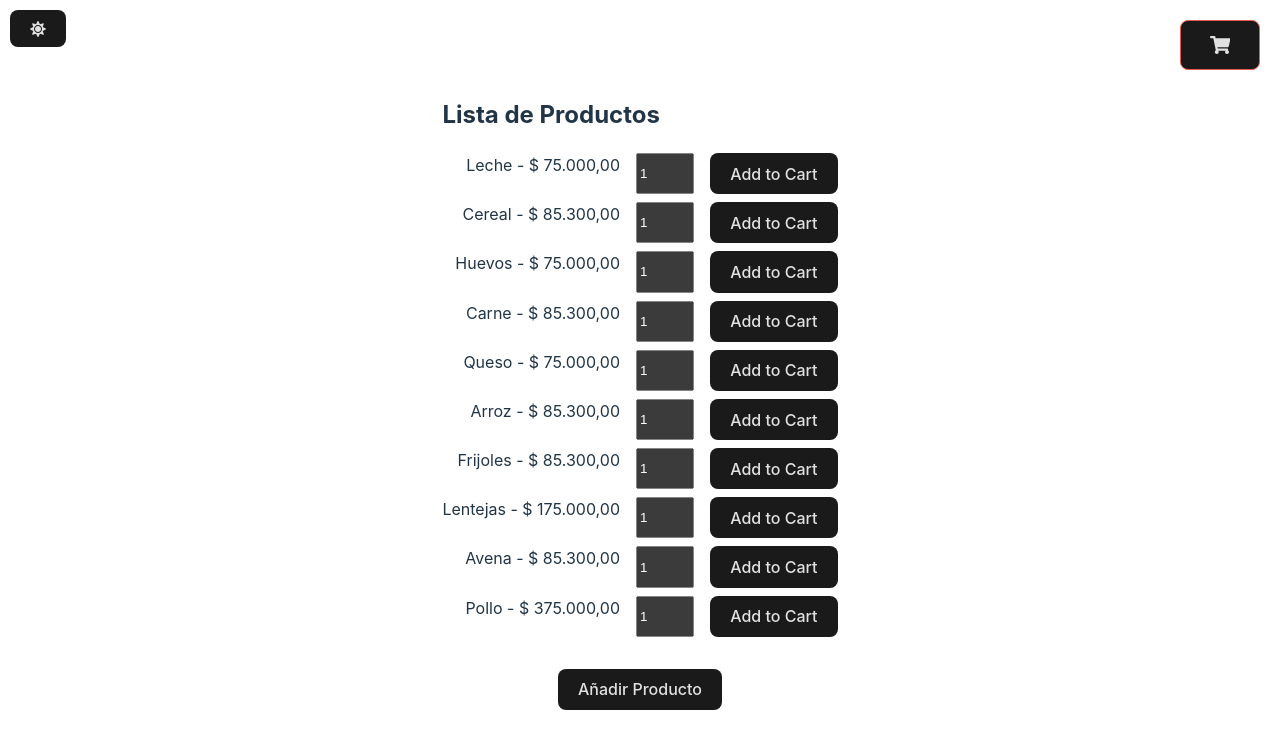
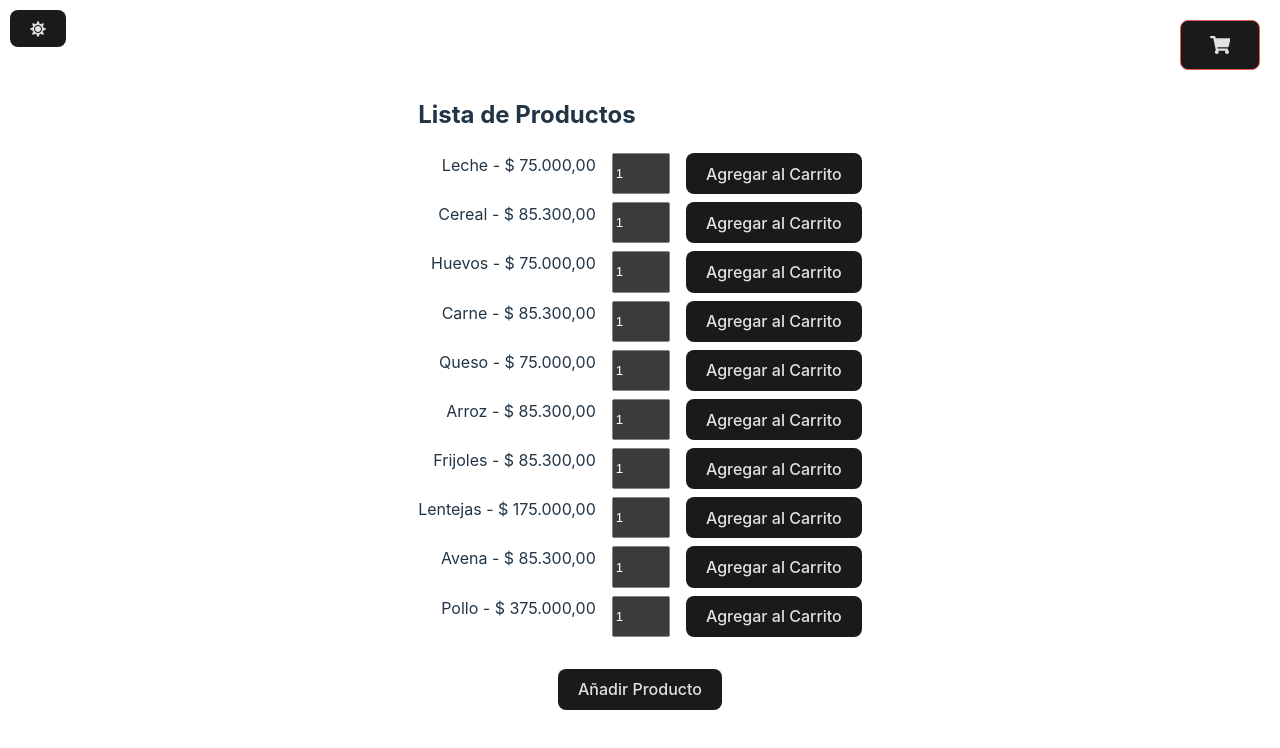
Before and after one commit to MartinDCalderonP/n5-challenge, a React (Vite) app: page / in a window 1280 px wide. Shown: the top 748 px of the page. Built offline with nearby package versions, Linux system fonts and the light colour scheme.

Commit message:
refactor: update Add to Cart button text to use Spanish translation

```diff
--- a/src/components/ProductsList/ProductListItem/index.tsx
+++ b/src/components/ProductsList/ProductListItem/index.tsx
@@ -33,7 +33,7 @@ const ProductListItem = ({ id, name, price }: ProductListItemProps) => {
         onChange={handleProductAmountChange}
       />
       <button type='button' onClick={handleProductAdd}>
-        Add to Cart
+        Agregar al Carrito
       </button>
     </li>
   )
```
Also changed, not shown: 2 other files (tests, documents, lock files or other folders).
